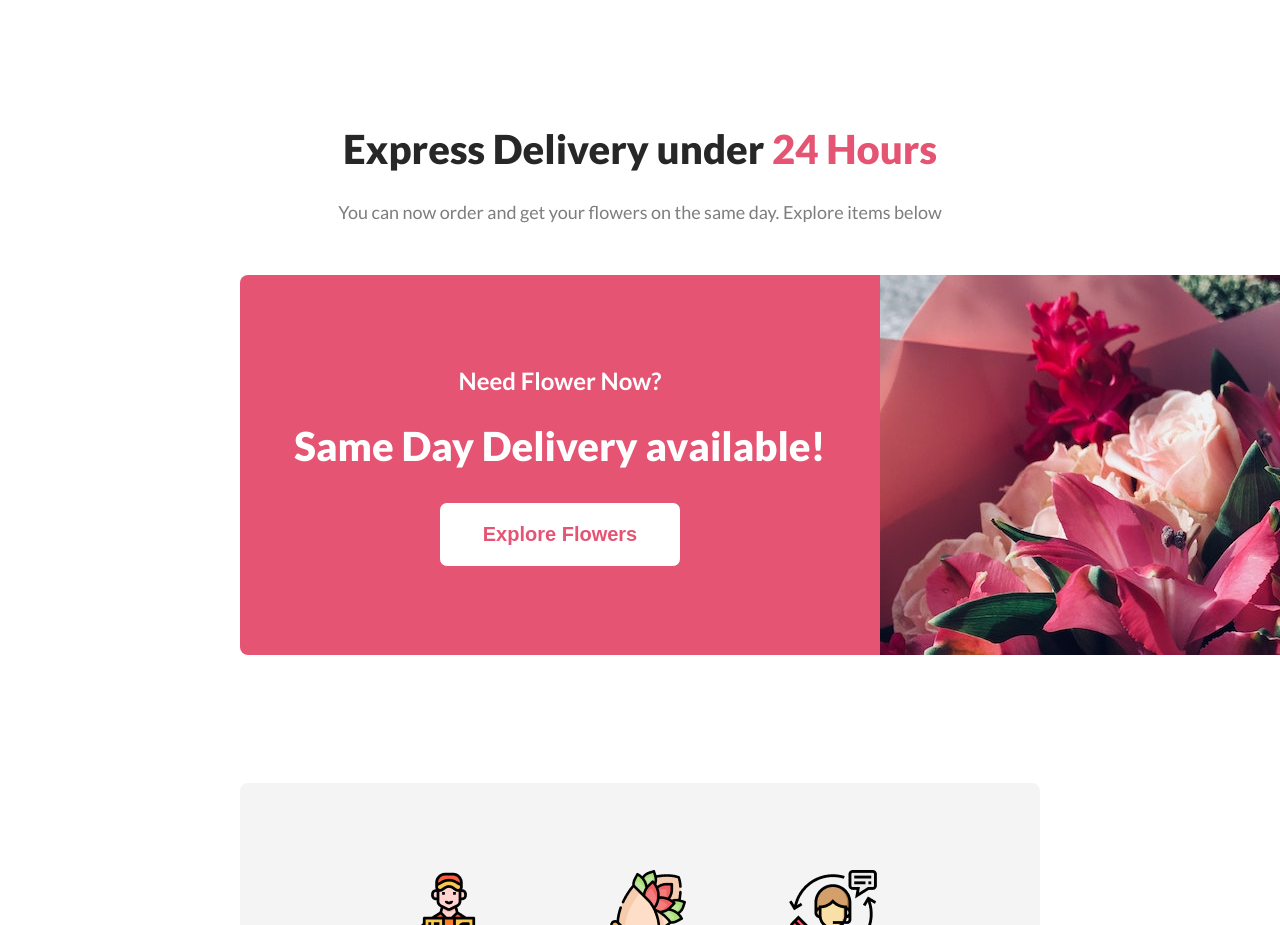
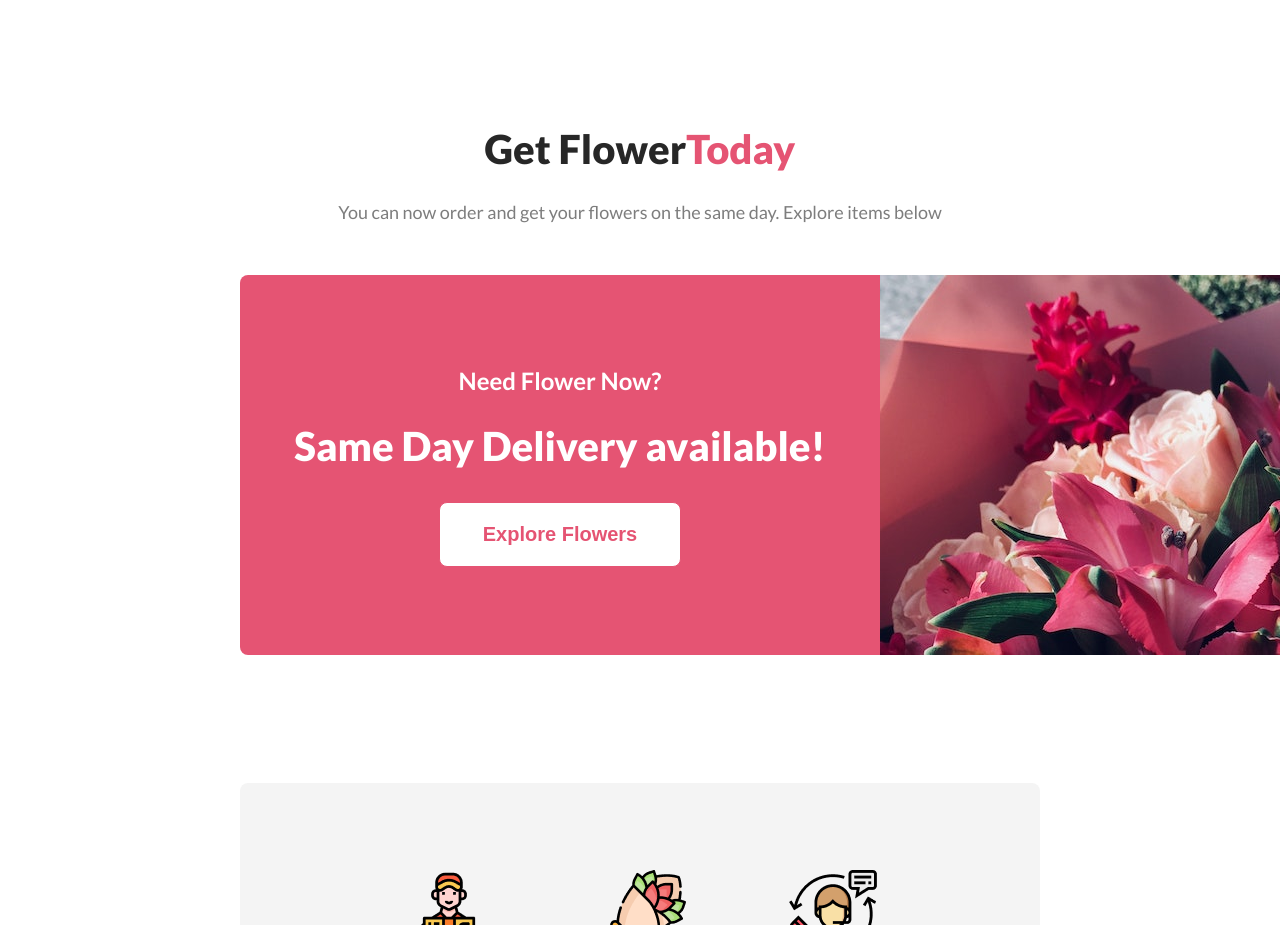
Before and after one commit to billadin/online-flower-shop, a plain HTML site: page index.html in a window 1280 px wide. Shown: the part 1862-2787 px from the top of the page. Drawn offline with Linux system fonts and the light colour scheme.

Commit message:
updated heading of same day delivery

```diff
--- a/index.html
+++ b/index.html
@@ -64,7 +64,7 @@
         <!-- Same day Delivery section start -->
         <section class="same-day-delivery">
             <div class="same-day-container">
-                <h2 class="same-day-heading">Express Delivery under <span class="color-primary">24 Hours</span></h2>
+                <h2 class="same-day-heading">Get Flower<span class="color-primary">Today</span></h2>
                 <p class="same-day-description">You can now order and get your flowers on the same day. Explore items
                     below</p>
                 <div class="same-day-info-container">
```
